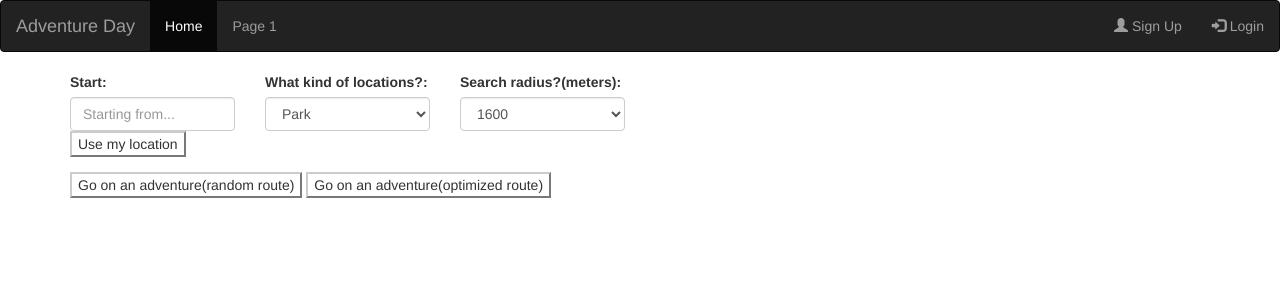
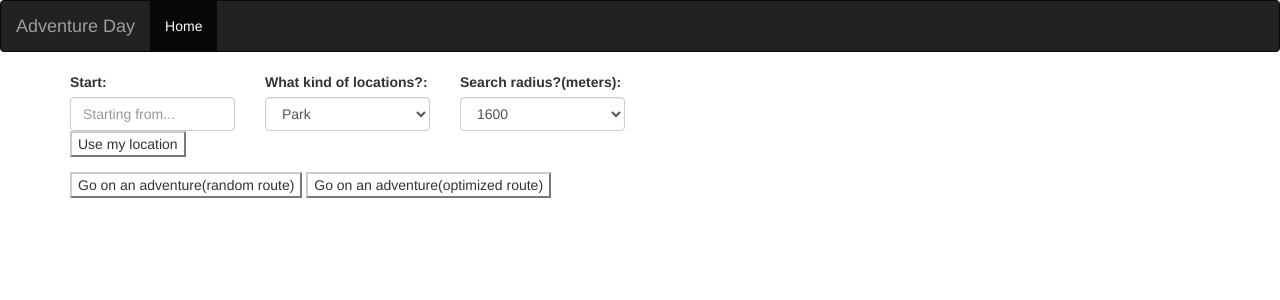
Before and after one commit to anubiskhan/adventure-day, a Django app: page / in a window 1280 px wide. Shown: the top 300 px of the page. Run offline with Django 3.2, Linux system fonts and the light colour scheme; some libraries are stand-ins or nearby versions.

Commit message:
Comments out unused nav bar options, saving for future use

```diff
--- a/client_side/templates/adventure_day/base.html
+++ b/client_side/templates/adventure_day/base.html
@@ -22,11 +22,11 @@
       </div>
       <ul class="nav navbar-nav">
         <li class="active"><a href="{% url 'home' %}">Home</a></li>
-        <li><a href="#">Page 1</a></li>
+        <!-- <li><a href="#">Page 1</a></li> -->
       </ul>
       <ul class="nav navbar-nav navbar-right">
-        <li><a href="#"><span class="glyphicon glyphicon-user"></span> Sign Up</a></li>
-        <li><a href="#"><span class="glyphicon glyphicon-log-in"></span> Login</a></li>
+        <!-- <li><a href="#"><span class="glyphicon glyphicon-user"></span> Sign Up</a></li>
+        <li><a href="#"><span class="glyphicon glyphicon-log-in"></span> Login</a></li> -->
       </ul>
     </div>
   </nav>
```
